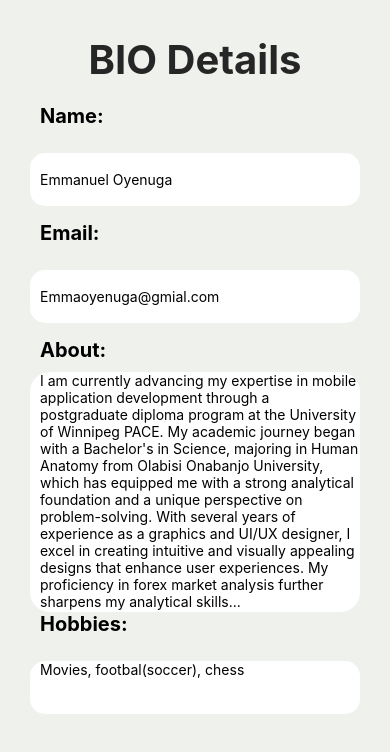
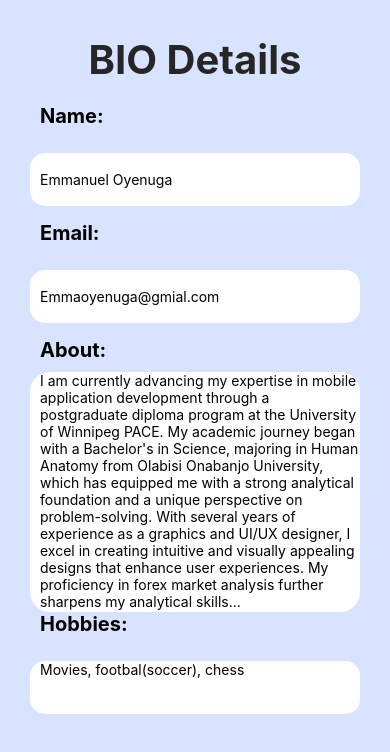
Before and after one commit to donrillycodes/BioDataPage_Emmanuel, a React Native app: screen / in a window 390 px wide. Shown: the top 752 px of the page. Built offline with nearby package versions, Linux system fonts and the light colour scheme.

Commit message:
changed the background color in conflict

```diff
--- a/App.js
+++ b/App.js
@@ -31,7 +31,7 @@ export default function App() {
 const styles = StyleSheet.create({
   container: {
     flex: 1,
-    backgroundColor: '#eff1ed',
+    backgroundColor: '#D8E4FF',
   },
   headerContainer: {
     justifyContent:"center",
```
